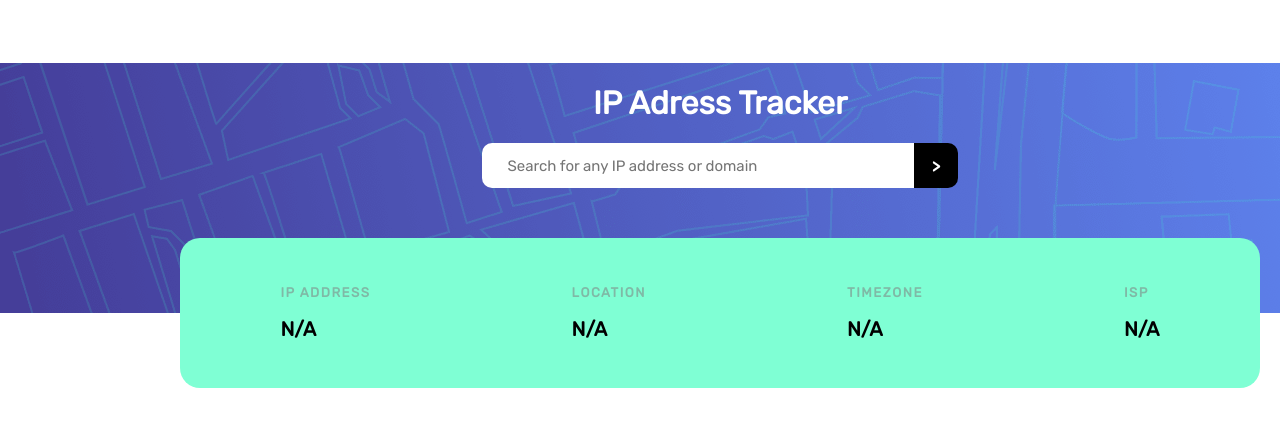
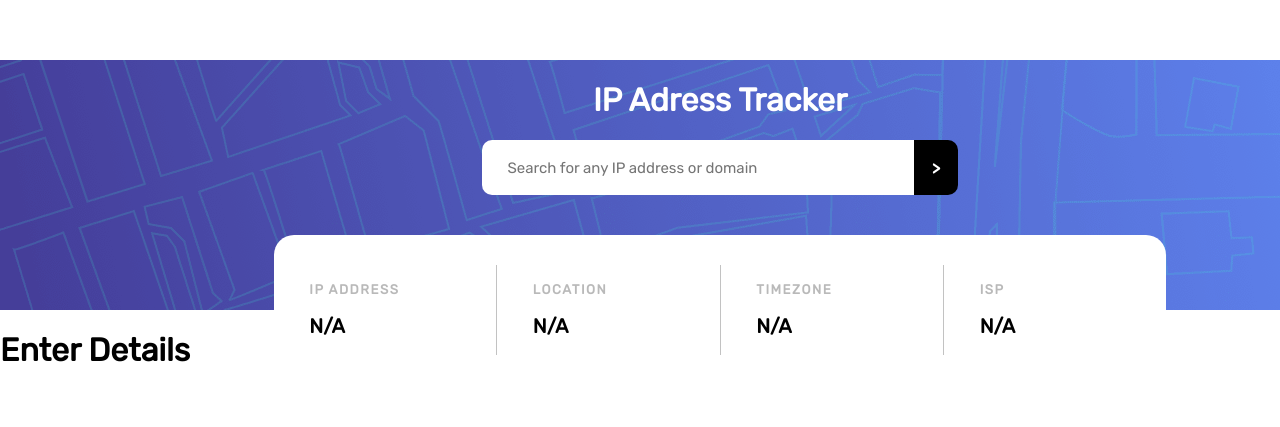
Before and after one commit to ejwoulfe/ip-address-tracker, a React (Create React App) app: page / in a window 1280 px wide. Shown: the part 175-602 px from the top of the page. Built offline with nearby package versions, Linux system fonts and the light colour scheme.

Commit message:
Installed the leaflet packages along with its react modules. Created lang and lat state in the app file which passes down the setter to the search bar component so we can pass the lang and lat back up and down into the map component so we know where to go to.

```diff
--- a/package.json
+++ b/package.json
@@ -10,8 +10,10 @@
     "@types/node": "^16.11.44",
     "@types/react": "^18.0.15",
     "@types/react-dom": "^18.0.6",
+    "leaflet": "^1.8.0",
     "react": "^18.2.0",
     "react-dom": "^18.2.0",
+    "react-leaflet": "^4.0.1",
     "react-scripts": "5.0.1",
     "sass": "^1.53.0",
     "typescript": "^4.7.4",
@@ -40,5 +42,8 @@
       "last 1 firefox version",
       "last 1 safari version"
     ]
+  },
+  "devDependencies": {
+    "@types/leaflet": "^1.7.11"
   }
 }
--- a/src/App.tsx
+++ b/src/App.tsx
@@ -1,15 +1,22 @@
 import { useState } from "react";
 import "./app.scss";
 import LocationDetails from "./components/location-details/location-details";
+import Map from "./components/map/map";
 import SearchBar from "./components/search-bar/search-bar";
 
 function App() {
   const [searchValue, setSearchValue] = useState<string>("");
+  const [langAndLat, setLangAndLat] = useState<Array<number>>([]);
 
   return (
     <div className="app">
       <SearchBar setValue={setSearchValue} />
-      <LocationDetails searchValue={searchValue} />
+      <LocationDetails data={{ searchValue, setLangAndLat }} />
+      {langAndLat.length > 0 ? (
+        <Map position={langAndLat} />
+      ) : (
+        <h1>Enter Details</h1>
+      )}
     </div>
   );
 }
--- a/src/app.scss
+++ b/src/app.scss
@@ -3,6 +3,7 @@
 .app {
   width: 1440px;
   margin: auto;
+  position: relative;
 }
 #root {
   height: 100vh;
--- a/src/components/location-details/location-details.scss
+++ b/src/components/location-details/location-details.scss
@@ -5,19 +5,32 @@
   flex-flow: row nowrap;
   align-items: center;
   justify-content: space-around;
-  background-color: aquamarine;
+  background-color: white;
   height: 150px;
-  width: 75%;
+  width: 62%;
   margin: auto;
   border-radius: 20px;
   margin-top: -75px;
+  position: absolute;
+  left: 0;
+  right: 0;
+  margin-left: auto;
+  margin-right: auto;
+  z-index: 999;
 
   .details__info {
     height: 60%;
+    width: 100%;
+    padding-left: 4%;
     display: flex;
     flex-flow: column nowrap;
     justify-content: space-evenly;
     align-items: flex-start;
+    border-right: 1px solid rgba(128, 128, 128, 0.479);
+
+    &:nth-child(4) {
+      border-right: none;
+    }
 
     h5 {
       margin: 0;
--- a/src/components/location-details/location-details.tsx
+++ b/src/components/location-details/location-details.tsx
@@ -3,6 +3,7 @@ import "./location-details.scss";
 
 interface LocationDetailsProps {
   searchValue: string;
+  setLangAndLat: React.Dispatch<React.SetStateAction<Array<number>>>;
 }
 interface IPAddressFetchObject {
   ip: string;
@@ -11,16 +12,22 @@ interface IPAddressFetchObject {
   isp: string;
 }
 interface LocationObject {
+  city: string;
   country: string;
   region: string;
   timezone: string;
+  lat: number;
+  lng: number;
 }
-export default function LocationDetails(props: LocationDetailsProps) {
+export default function LocationDetails(props: { data: LocationDetailsProps }) {
   const [ipAddress, setIPAddress] = useState<string>("N/A");
   const [location, setLocation] = useState<LocationObject>({
+    city: "N/A",
     country: "N/A",
     region: "N/A",
     timezone: "N/A",
+    lat: 0,
+    lng: 0,
   });
   const [timezone, setTimezone] = useState<string>("N/A");
   const [ISP, setISP] = useState<string>("N/A");
@@ -28,18 +35,24 @@ export default function LocationDetails(props: LocationDetailsProps) {
   useEffect(() => {
     async function fetchIPInformation() {
       let fetchIP = await fetch(
-        process.env.REACT_APP_IPIFY_API_KEY + props.searchValue
+        "https://geo.ipify.org/api/v2/country,city?apiKey=" +
+          process.env.REACT_APP_IPIFY_API_KEY +
+          "&ipAddress=" +
+          props.data.searchValue
       );
+
       let ipData: IPAddressFetchObject = await fetchIP.json();
       setIPAddress(ipData.ip);
       setLocation(ipData.location);
       setTimezone(ipData.location.timezone);
       setISP(ipData.isp);
+      props.data.setLangAndLat([ipData.location.lat, ipData.location.lng]);
+      await console.log(ipData);
     }
-    if (props.searchValue !== "") {
+    if (props.data.searchValue !== "") {
       fetchIPInformation();
     }
-  }, [props.searchValue]);
+  }, [props.data.searchValue]);
 
   return (
     <div id="details-container">
--- a/src/components/map/map.scss
+++ b/src/components/map/map.scss
@@ -0,0 +1,9 @@
+#map {
+  width: 100%;
+  height: 600px;
+
+  .leaflet-container {
+    height: 100%;
+    width: 100%;
+  }
+}
--- a/src/components/map/map.tsx
+++ b/src/components/map/map.tsx
@@ -1,5 +1,30 @@
-import "map.scss";
+import { MapContainer, TileLayer, Marker, Popup } from "react-leaflet";
+import "./map.scss";
+import "leaflet/dist/leaflet.css";
+import { useState } from "react";
 
-export default function Map() {
-  return <div id="map-container"></div>;
+interface MapProps {
+  position: Array<number>;
 }
+
+export default function Map(props: MapProps) {
+  return (
+    <div id="map">
+      <MapContainer
+        center={[props.position[0], props.position[1]]}
+        zoom={13}
+        scrollWheelZoom={true}
+      >
+        <TileLayer
+          attribution='&copy; <a href="https://www.openstreetmap.org/copyright">OpenStreetMap</a> contributors'
+          url="https://{s}.tile.openstreetmap.org/{z}/{x}/{y}.png"
+        />
+        <Marker position={[props.position[0], props.position[1]]}>
+          <Popup>
+            A pretty CSS3 popup. <br /> Easily customizable.
+          </Popup>
+        </Marker>
+      </MapContainer>
+    </div>
+  );
+}
--- a/src/components/search-bar/search-bar.scss
+++ b/src/components/search-bar/search-bar.scss
@@ -1,5 +1,8 @@
 @import "../../util/variables";
 @import "https://fonts.googleapis.com/css2?family=Rubik&display=swap";
+
+// Variables
+$search-bar-height: 55px;
 
 #search-container {
   width: $desktop-width;
--- a/src/util/_variables.scss
+++ b/src/util/_variables.scss
@@ -16,6 +16,3 @@ $largest-weight: 700;
 
 // Font Family
 $Rubik: url("https://fonts.googleapis.com/css2?family=Rubik&display=swap");
-
-// Search Bar Variables
-$search-bar-height: 45px;
```
Also changed, not shown: 1 other file (tests, documents, lock files or other folders).
